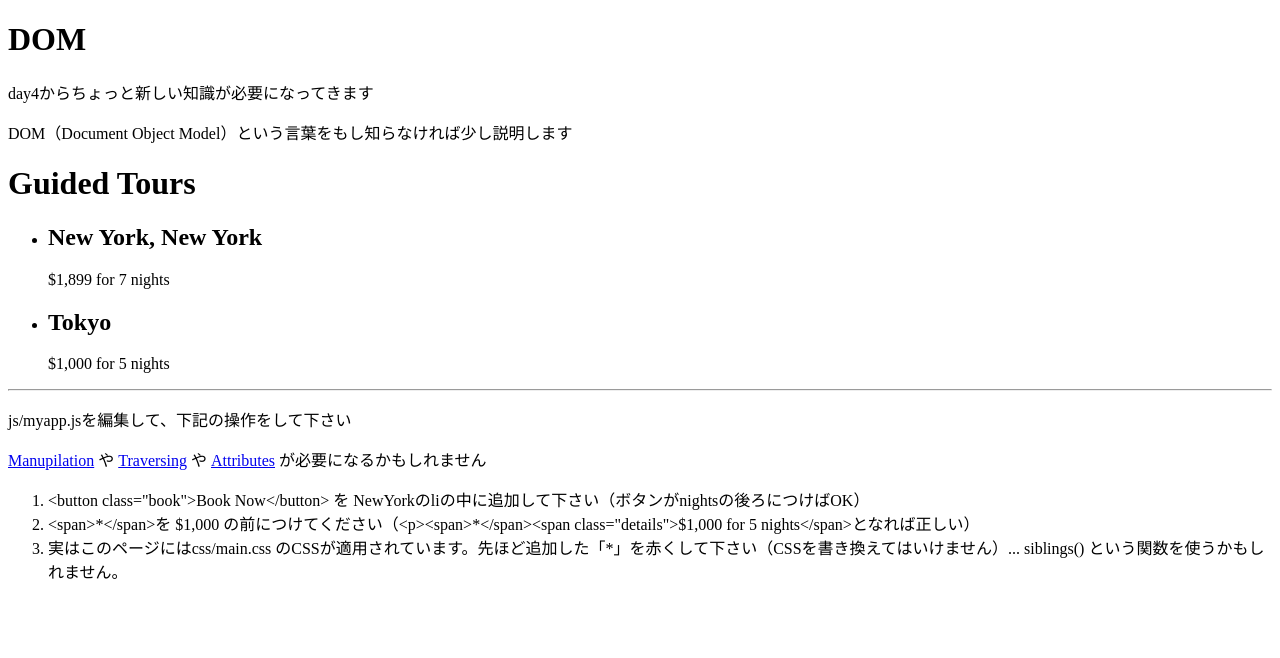
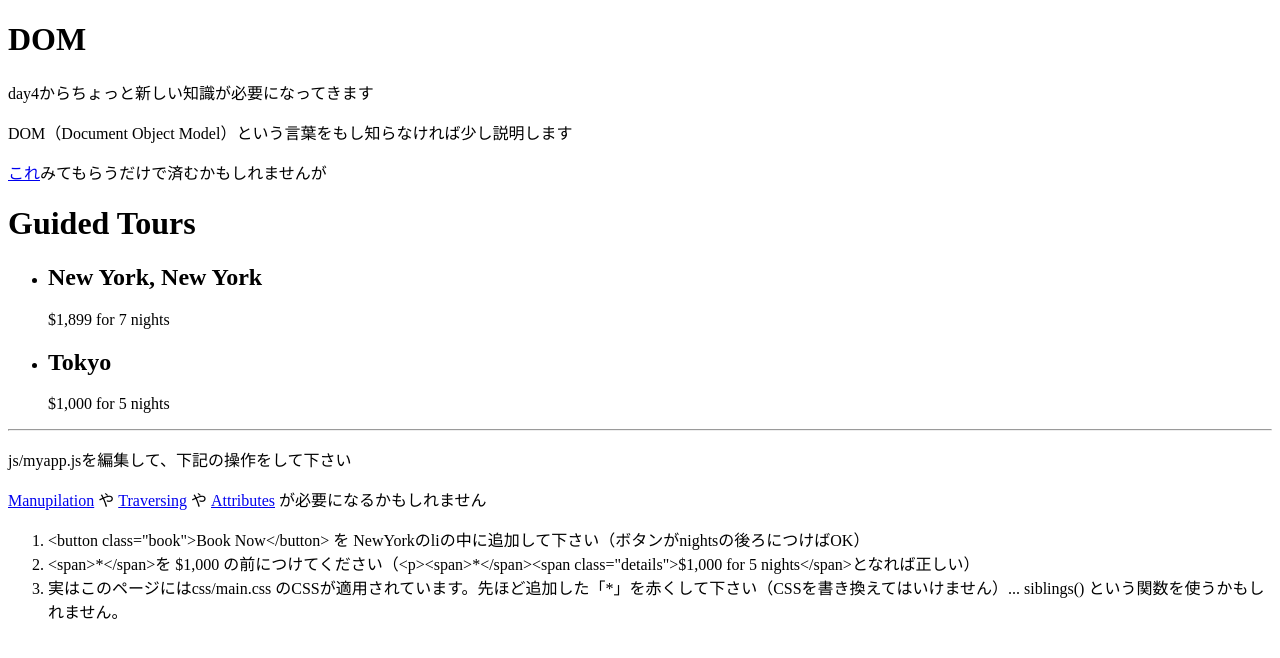
Before and after one commit to tetsunosuke/training-jquery, a plain HTML site: page day4/index.html in a window 1280 px wide. Drawn offline with Linux system fonts and the light colour scheme.

Commit message:
[day4] 参考リンクを追加

```diff
--- a/day4/index.html
+++ b/day4/index.html
@@ -12,6 +12,7 @@
 <div>
 <p>day4からちょっと新しい知識が必要になってきます</p>
 <p>DOM（Document Object Model）という言葉をもし知らなければ少し説明します</p>
+<p><a href="http://memopad.bitter.jp/w3c/htmldom/dom_nodetree.html">これ</a>みてもらうだけで済むかもしれませんが</p>
 </div>
 <!-- html here -->
 <div id="tours">
```
